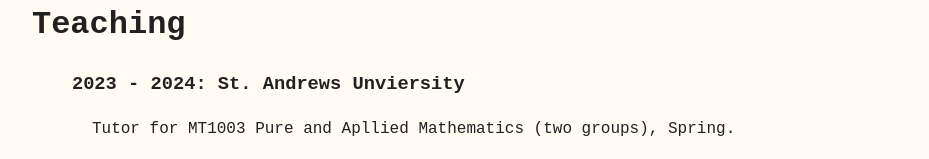
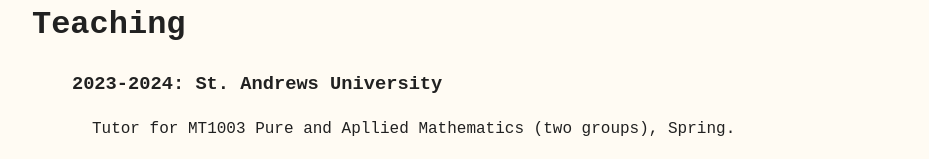
Before and after one commit to AnadeOre/anadeore.github.io, a Next.js app: page /teaching in a window 1280 px wide. Shown: the part 135-294 px from the top of the page, without its empty margins (128-1057 px from the left). Built offline with nearby package versions, Linux system fonts and the light colour scheme.

Commit message:
fix typo

```diff
--- a/src/app/teaching/page.jsx
+++ b/src/app/teaching/page.jsx
@@ -8,7 +8,7 @@ const Teaching = () => {
       <ul>
         {/*  */}
         <li>
-          <h3>2023 - 2024: St. Andrews Unviersity</h3>
+          <h3>2023-2024: St. Andrews University</h3>
           <div className={styles.indentedSection}>
             <p>
               Tutor for MT1003 Pure and Apllied Mathematics (two groups),
```
